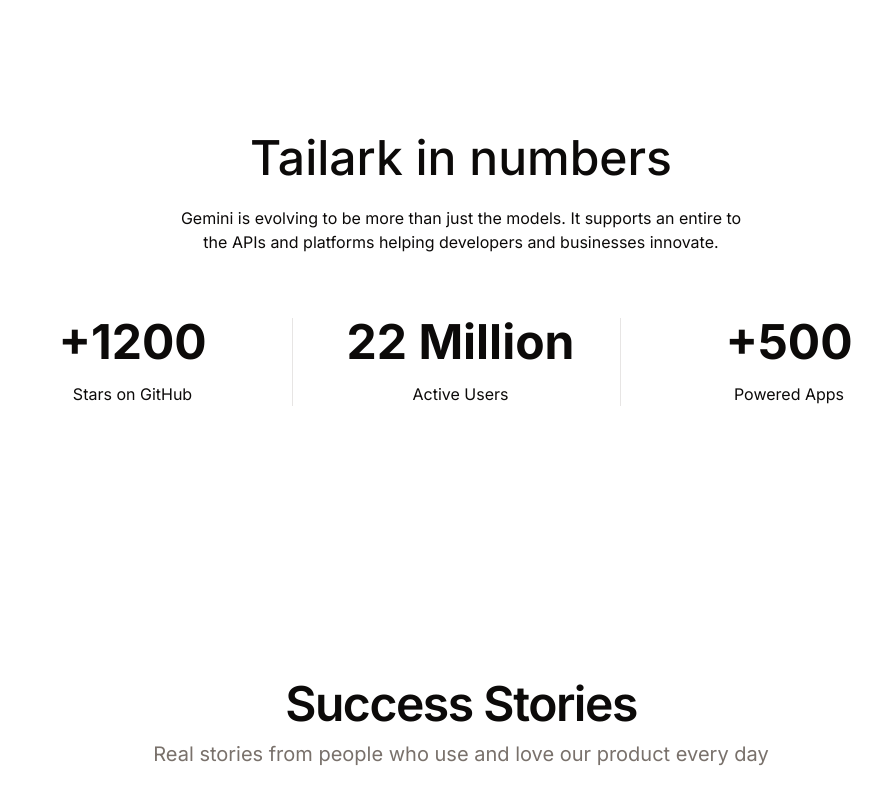
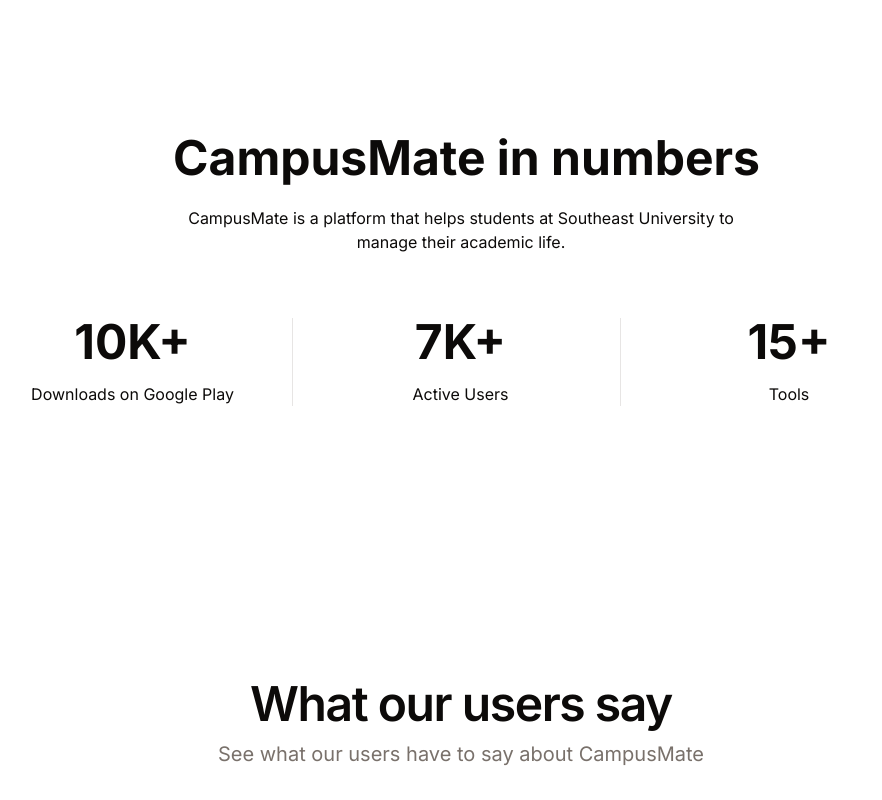
Before and after one commit to sayeedjoy/seucampusmate-web, a Next.js app: page / in a window 1280 px wide. Shown: the part 3000-3800 px from the top of the page, without its empty margins (179-1061 px from the left). Built offline with nearby package versions, Linux system fonts and the light colour scheme.

Commit message:
feat: update API endpoints to use environment variables and enhance UI text for CampusMate

```diff
--- a/app/tools/blood-donors/page.tsx
+++ b/app/tools/blood-donors/page.tsx
@@ -18,7 +18,8 @@
             setLoading(true);
             setError(null);
 
-            const response = await fetch('https://apppulse.dev/backend/api/blood_donors_list.php');
+            const apiUrl = process.env.NEXT_PUBLIC_BLOOD_DONORS_API_URL || 'https://apppulse.dev/backend/api/blood_donors_list.php';
+            const response = await fetch(apiUrl);
 
             if (!response.ok) {
                 throw new Error(`HTTP error! status: ${response.status}`);
--- a/components/stats.tsx
+++ b/components/stats.tsx
@@ -3,22 +3,22 @@
         <section className="py-12 md:py-20">
             <div className="mx-auto max-w-5xl space-y-8 px-6 md:space-y-16">
                 <div className="relative z-10 mx-auto max-w-xl space-y-6 text-center">
-                    <h2 className="text-4xl font-medium lg:text-5xl">Tailark in numbers</h2>
-                    <p>Gemini is evolving to be more than just the models. It supports an entire to the APIs and platforms helping developers and businesses innovate.</p>
+                    <h2 className="text-5xl font-bold whitespace-nowrap">CampusMate in numbers</h2>
+                    <p>CampusMate is a platform that helps students at Southeast University to manage their academic life.</p>
                 </div>
 
                 <div className="grid gap-12 divide-y *:text-center md:grid-cols-3 md:gap-2 md:divide-x md:divide-y-0">
                     <div className="space-y-4">
-                        <div className="text-5xl font-bold">+1200</div>
-                        <p>Stars on GitHub</p>
+                        <div className="text-5xl font-bold">10K+</div>
+                        <p>Downloads on Google Play</p>
                     </div>
                     <div className="space-y-4">
-                        <div className="text-5xl font-bold">22 Million</div>
+                        <div className="text-5xl font-bold">7K+</div>
                         <p>Active Users</p>
                     </div>
                     <div className="space-y-4">
-                        <div className="text-5xl font-bold">+500</div>
-                        <p>Powered Apps</p>
+                        <div className="text-5xl font-bold">15+</div>
+                        <p>Tools</p>
                     </div>
                 </div>
             </div>
--- a/components/testimonials.tsx
+++ b/components/testimonials.tsx
@@ -59,10 +59,10 @@
   <div className="flex min-h-screen items-center justify-center py-12">
     <div className="h-full w-full">
       <h2 className="text-pretty px-6 text-center font-semibold text-5xl tracking-[-0.03em]">
-        Success Stories
+        What our users say
       </h2>
       <p className="mt-3 text-center text-muted-foreground text-xl">
-        Real stories from people who use and love our product every day
+        See what our users have to say about CampusMate
       </p>
       <div className="relative mt-14">
         <div className="absolute inset-y-0 left-0 z-10 w-[15%] bg-linear-to-r from-background to-transparent" />
--- a/data/cp/overrides-clean.ts
+++ b/data/cp/overrides-clean.ts
@@ -1,4 +1,7 @@
 import { fetchAndSaveUsernamesFromAPI, readLocalUsernames, getLocalFileStats } from '@/lib/local-users';
+
+const CP_USERNAMES_API_URL =
+  process.env.CP_USERNAMES_API_URL || 'https://cp.campusmate.app/api.php?endpoint=usernames';
 
 interface UserEntry {
   username: string;
@@ -8,7 +11,7 @@
 // Function to fetch users from API
 async function getUsersFromAPI(): Promise<UserEntry[]> {
   try {
-    const response = await fetch('https://cp.campusmate.app/api.php?endpoint=usernames', {
+    const response = await fetch(CP_USERNAMES_API_URL, {
       method: 'GET',
       headers: {
         'Content-Type': 'application/json',
--- a/data/cp/overrides.ts
+++ b/data/cp/overrides.ts
@@ -1,4 +1,7 @@
 import { fetchAndSaveUsernamesFromAPI, readLocalUsernames, getLocalFileStats } from '@/lib/local-users';
+
+const CP_USERNAMES_API_URL =
+  process.env.CP_USERNAMES_API_URL || 'https://cp.campusmate.app/api.php?endpoint=usernames';
 
 interface UserEntry {
   username: string;
@@ -8,7 +11,7 @@
 // Function to fetch users from the API endpoint
 async function getUsersFromAPI(): Promise<UserEntry[]> {
   try {
-    const response = await fetch('https://cp.campusmate.app/api.php?endpoint=usernames', {
+    const response = await fetch(CP_USERNAMES_API_URL, {
       method: 'GET',
       headers: {
         'Content-Type': 'application/json',
--- a/lib/cp/scrape-fast.ts
+++ b/lib/cp/scrape-fast.ts
@@ -3,7 +3,7 @@
 import { CFUser } from './types';
 
 // Codeforces API endpoints
-const API_BASE = 'https://codeforces.com/api';
+const API_BASE = process.env.CODEFORCES_API_BASE || 'https://codeforces.com/api';
 const USER_INFO_API = `${API_BASE}/user.info`;
 const USER_STATUS_API = `${API_BASE}/user.status`;
 
--- a/lib/cp/scrape-submissions.ts
+++ b/lib/cp/scrape-submissions.ts
@@ -3,7 +3,7 @@
 import { CFUser } from './types';
 
 // Codeforces API endpoints
-const API_BASE = 'https://codeforces.com/api';
+const API_BASE = process.env.CODEFORCES_API_BASE || 'https://codeforces.com/api';
 const USER_INFO_API = `${API_BASE}/user.info`;
 const USER_STATUS_API = `${API_BASE}/user.status`;
 
--- a/lib/cp/scrape.ts
+++ b/lib/cp/scrape.ts
@@ -3,7 +3,7 @@
 import { CFUser } from './types';
 
 // Codeforces API endpoints
-const API_BASE = 'https://codeforces.com/api';
+const API_BASE = process.env.CODEFORCES_API_BASE || 'https://codeforces.com/api';
 const USER_INFO_API = `${API_BASE}/user.info`;
 const USER_RATING_API = `${API_BASE}/user.rating`;
 
--- a/lib/local-users.ts
+++ b/lib/local-users.ts
@@ -15,6 +15,9 @@
 
 const DATA_FILE_PATH = path.join(process.cwd(), 'data', 'usernames.json');
 
+const CP_USERNAMES_API_URL =
+  process.env.CP_USERNAMES_API_URL || 'https://cp.campusmate.app/api.php?endpoint=usernames';
+
 // Ensure data directory exists
 async function ensureDataDirectory() {
   const dataDir = path.dirname(DATA_FILE_PATH);
@@ -30,7 +33,7 @@
   try {
     console.log('Fetching usernames from API and saving to local file...');
 
-    const response = await fetch('https://cp.campusmate.app/api.php?endpoint=usernames', {
+    const response = await fetch(CP_USERNAMES_API_URL, {
       method: 'GET',
       headers: {
         'Content-Type': 'application/json',
```
